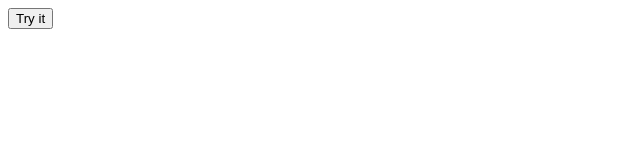
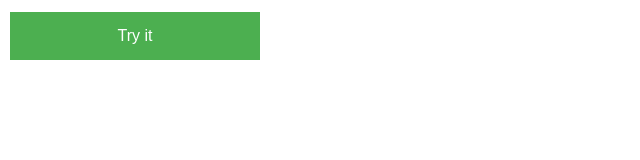
Before and after one commit to milind-yocket/milind-yocket.github.io, a plain HTML site: page index.html in a window 1280 px wide. Shown: the whole page, without its empty margins (0-640 px from the left). Drawn offline with Linux system fonts and the light colour scheme.

Commit message:
Added channel

```diff
--- a/index.html
+++ b/index.html
@@ -3,11 +3,31 @@
 <head>
     <meta charset="UTF-8">
     <title>Test Channel</title>
-    <button type="button" onclick="myFunction()">Try it</button>
+    <style>
+.button {
+  background-color: #4CAF50; /* Green */
+  border: none;
+  color: white;
+  padding: 15px 32px;
+  text-align: center;
+  text-decoration: none;
+  display: inline-block;
+  font-size: 16px;
+  margin: 4px 2px;
+  cursor: pointer;
+}
+
+.button1 {width: 250px;}
+.button2 {width: 50%;}
+.button3 {width: 100%;}
+
+    </style>
+    <button type="button" onclick="myFunction()" class="button button1">Try it</button>
     <script>
 function myFunction() {
   Print.postMessage('Hello');
 }
+
 
 
     </script>
```
